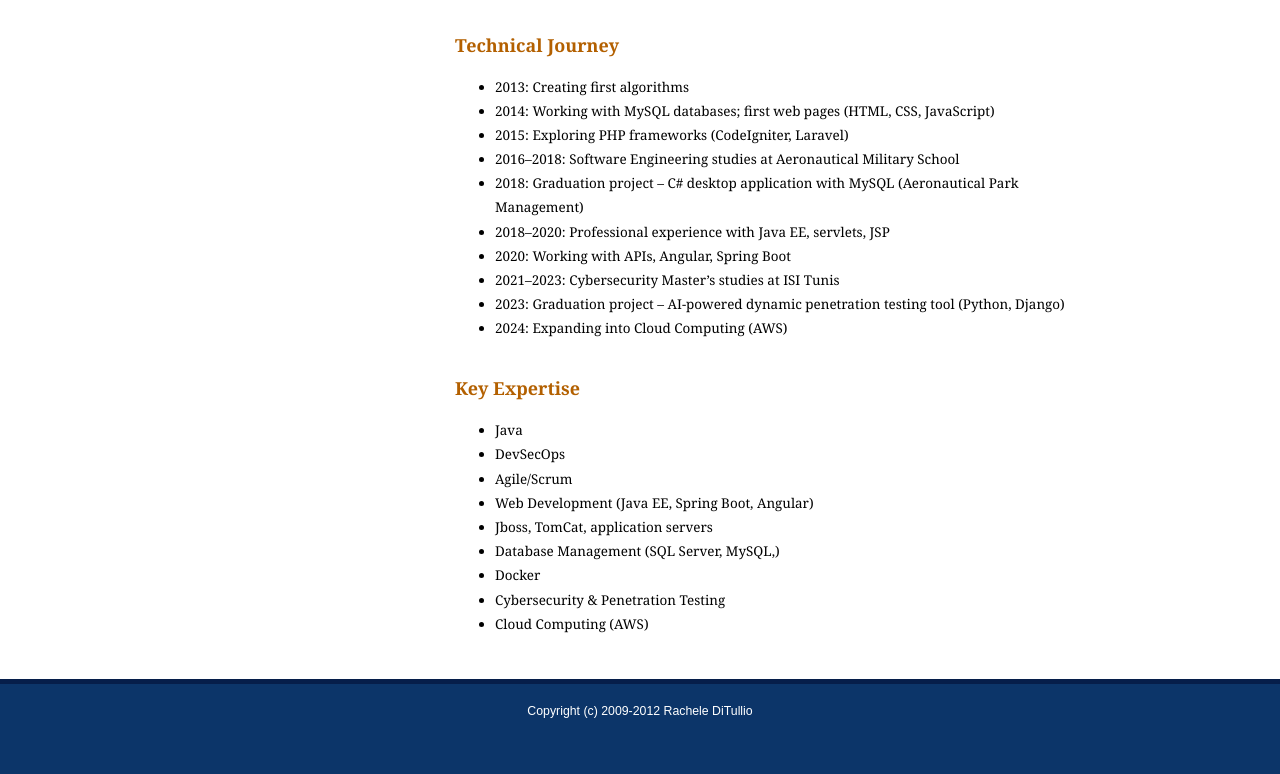
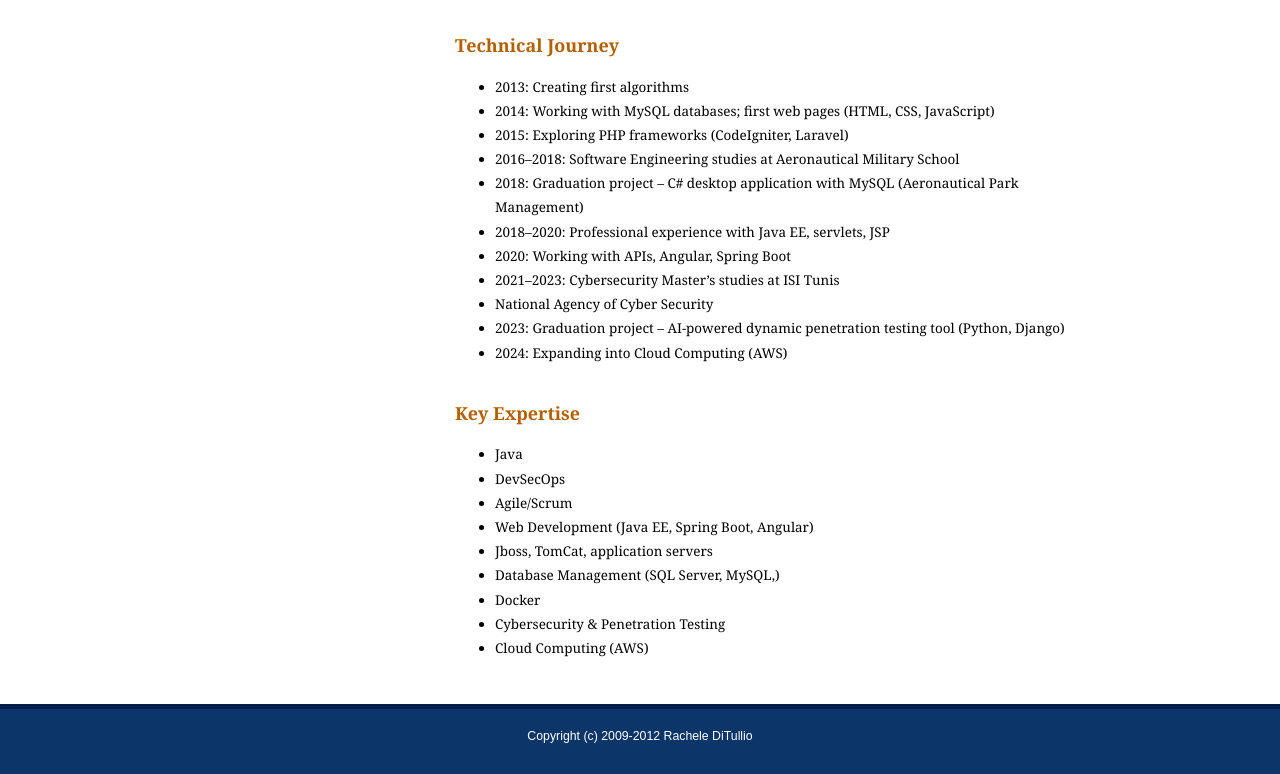
Before and after one commit to saifmbarki/get-ready4prod, a plain HTML site: page index.html in a window 1280 px wide. Shown: the part 1018-1792 px from the top of the page. Before the commit the page ends 1767 px from the top, so only its background shows below. Drawn offline with Linux system fonts and the light colour scheme.

Commit message:
Update index.html

```diff
--- a/index.html
+++ b/index.html
@@ -89,7 +89,9 @@ With more than a decade of hands-on experience in software engineering, database
 <li>2018–2020: Professional experience with Java EE, servlets, JSP</li>
 <li>2020: Working with APIs, Angular, Spring Boot</li>
 <li>2021–2023: Cybersecurity Master’s studies at ISI Tunis</li>
-<li>2023: Graduation project – AI-powered dynamic penetration testing tool (Python, Django)</li>
+<li>National Agency of Cyber Security
+	<li>2023: Graduation project – AI-powered dynamic penetration testing tool (Python, Django)</li>
+</li>
 <li>2024: Expanding into Cloud Computing (AWS)</li>
 </ul>
 
```
